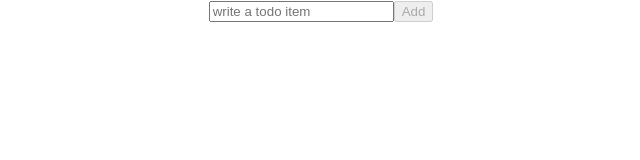
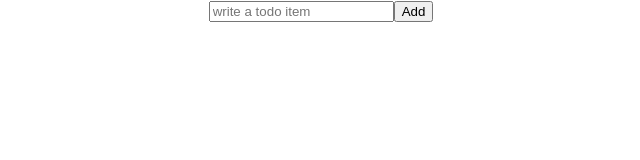
Before and after one commit to mavispcchen/Todo-List, a React (Create React App) app: page / in a window 1280 px wide. Shown: the top 160 px of the page, without its empty margins (319-959 px from the left). Built offline with nearby package versions, Linux system fonts and the light colour scheme.

Commit message:
change addtodo to Presentational component

```diff
--- /dev/null
+++ b/src/AddTodo.js
@@ -0,0 +1,51 @@
+import React from 'react';
+import './App.css';
+import TodoItem from './TodoItem';
+import uuidv4 from 'uuid/v4';
+import { addTodo, removeTodo } from './actions';
+import { connect } from 'react-redux';
+
+let AddTodo = ({ dispatch, todoList }) => {
+  let input;
+  return (
+    <div className = "AddTodo">
+      <form
+        onSubmit = {(e) => {
+          e.preventDefault();
+          dispatch(addTodo(input.value, uuidv4()));
+          input.value = "";
+      }}>
+        <input
+          placeholder = "write a todo item"
+          ref={node => {
+            input = node
+          }}
+        />
+        <button
+          disabled = {input === ""}
+          type = "submit"
+        >Add
+        </button>
+      </form>
+
+      {todoList.map((item) => {
+        return (
+          <TodoItem
+            key={item.id}
+            item={item}
+            onDelete={(id) => {
+                dispatch(removeTodo(id));
+            }}
+          />
+        );
+      })}
+    </div>
+  );
+}
+
+function mapStateToProps(state) {
+  return {
+    todoList: state.todoList
+  };
+}
+export default connect(mapStateToProps)(AddTodo);
--- a/src/App.js
+++ b/src/App.js
@@ -1,68 +1,16 @@
 import React, { Component } from 'react';
 import './App.css';
-import TodoItem from './TodoItem';
-import uuidv4 from 'uuid/v4';
-import { connect } from 'react-redux';
-import { addTodo, removeTodo } from './actions';
+import AddTodo from './AddTodo';
 
 class App extends Component {
-  constructor(props){
-    super(props);
-    this.state = {
-      inputValue: ""
-    }
-  }
-
-  handleSubmit = (e) => {
-    e.preventDefault();
-    this.props.dispatch(addTodo(this.state.inputValue, uuidv4()));
-    this.setState({ inputValue : "" });
-  }
-
-  handleChange = (e) => {
-    this.setState({ inputValue: e.target.value });
-  }
-
-  handleDelete = (id) => {
-      this.props.dispatch(removeTodo(id));
-  }
 
   render() {
-    let todoList =[];
     return (
       <div className = "App">
-        <form onSubmit = {this.handleSubmit}>
-          <input
-            placeholder = "write a todo item"
-            onChange = {this.handleChange}
-            value = {this.state.inputValue}
-          />
-          <button
-            disabled = {this.state.inputValue === ""}
-            type = "submit"
-          >Add
-          </button>
-        </form>
-
-
-        {this.props.todoList.map((item) => {
-          return (
-            <TodoItem
-              key={item.id}
-              item={item}
-              onDelete={this.handleDelete}
-            />
-          );
-        })}
+        <AddTodo />
       </div>
     );
   }
 }
 
-function mapStateToProps(state) {
-  return {
-    todoList: state.todoList,
-  };
-}
-
-export default connect(mapStateToProps)(App);
+export default App;
```
